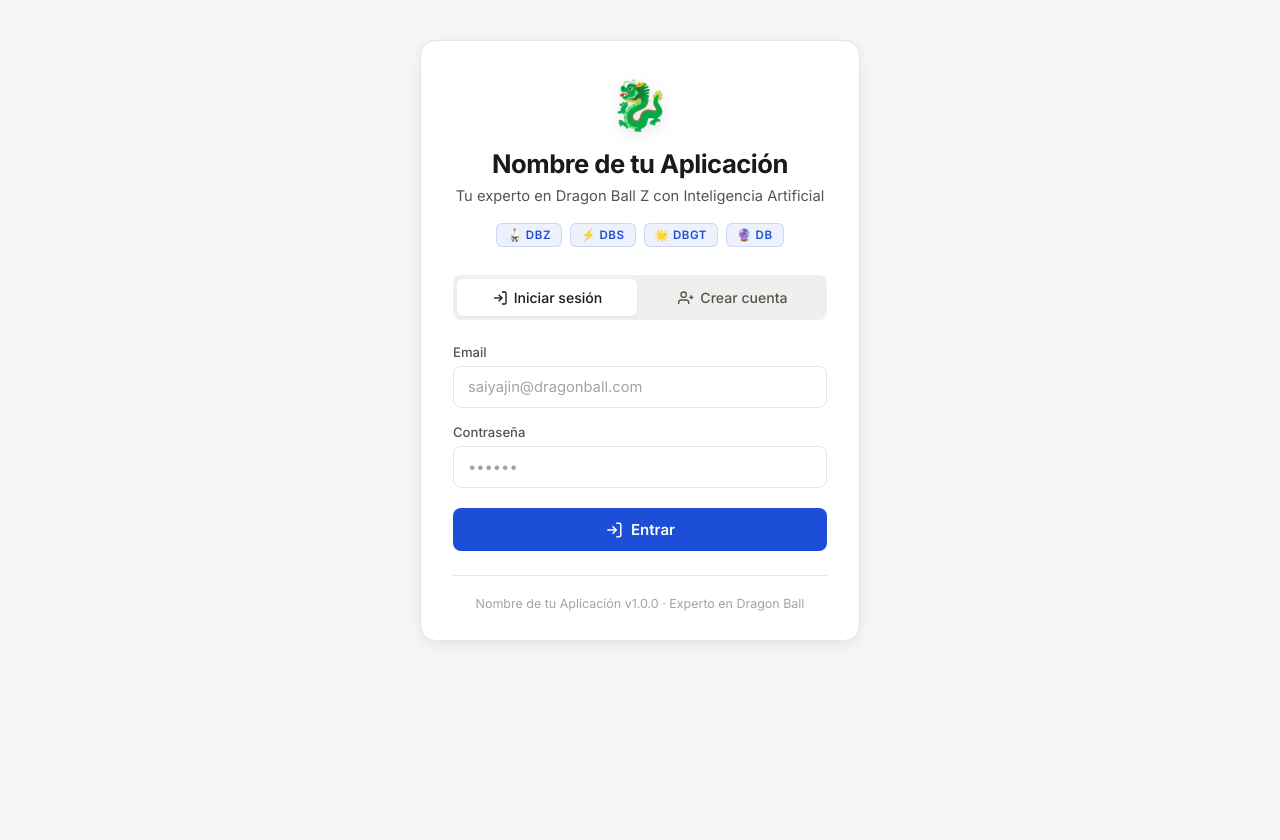
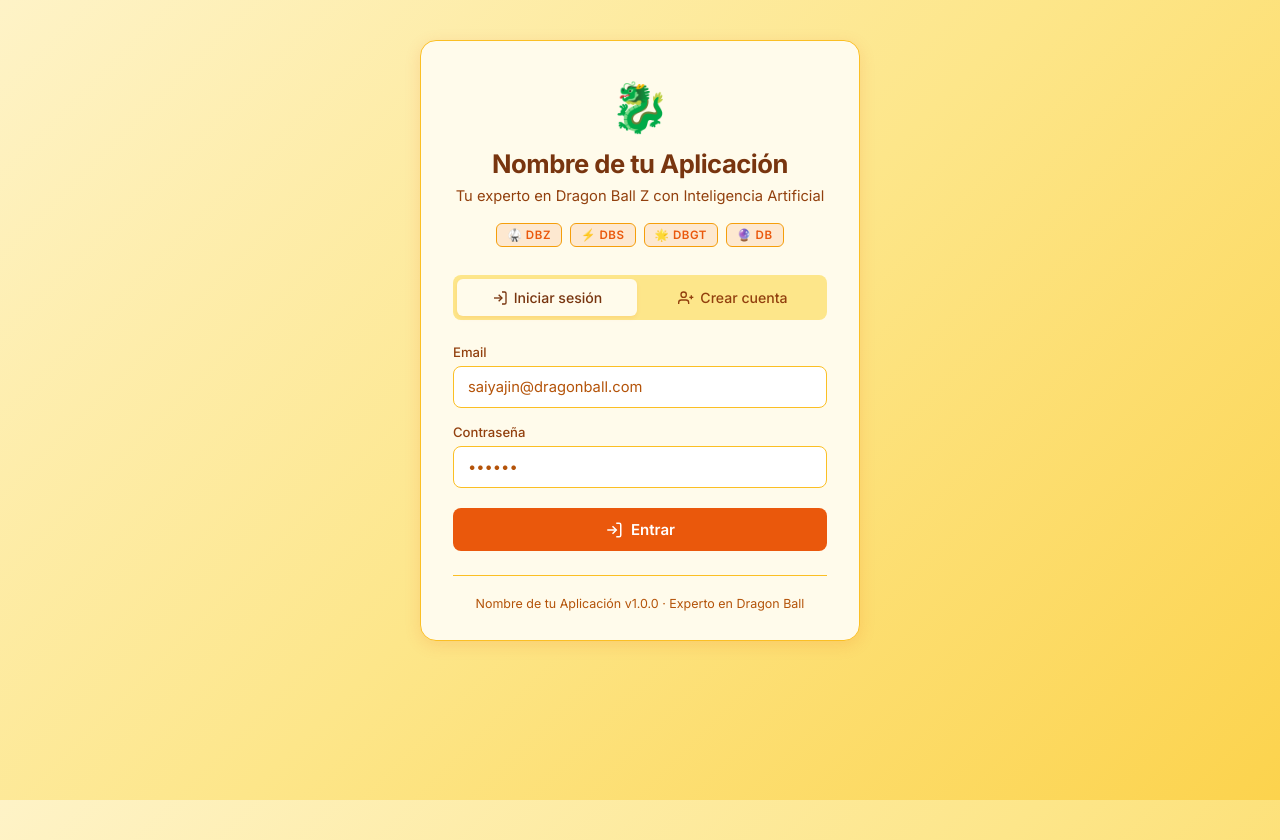
Before and after one commit to AgusMADEV/Proyecto-OraculoNamek, a PHP site: page / in a window 1280 px wide. Run offline with PHP 8.4, Linux system fonts and the light colour scheme.

Commit message:
Update styles.css

```diff
--- a/assets/styles.css
+++ b/assets/styles.css
@@ -1,83 +1,85 @@
 /* ╔══════════════════════════════════════════════════════════════════╗
    ║  Oráculo Namek v2.0 — Dragon Ball Expert Chat Interface         ║
-   ║  Design: Glassmorphism + Notion-inspired + Dark mode support    ║
+   ║  Design: Dragon Ball Theme - Energía Ki & Super Saiyan Style    ║
    ╚══════════════════════════════════════════════════════════════════╝ */
 
-/* ── Theme tokens ──────────────────────────────────────────────────── */
+/* ── Theme tokens: Dragon Ball Style ───────────────────────────────── */
 :root,
 [data-theme="light"] {
-    --bg-0: #f5f5f4;
-    --bg-1: #ffffff;
-    --bg-2: #fafaf9;
-    --bg-3: #f0efed;
-    --bg-sidebar: rgba(255, 255, 255, 0.85);
-    --bg-chat: rgba(250, 250, 249, 0.7);
+    --bg-0: linear-gradient(135deg, #fef3c7 0%, #fde68a 50%, #fcd34d 100%);
+    --bg-1: #fffbeb;
+    --bg-2: #fef3c7;
+    --bg-3: #fde68a;
+    --bg-sidebar: rgba(255, 251, 235, 0.95);
+    --bg-chat: rgba(254, 243, 199, 0.4);
     --bg-input: #ffffff;
-    --text-0: #1c1917;
-    --text-1: #57534e;
-    --text-2: #a8a29e;
-    --accent: #1d4ed8;
-    --accent-hover: #1e40af;
-    --accent-soft: rgba(29, 78, 216, 0.08);
-    --accent-glow: rgba(29, 78, 216, 0.15);
+    --text-0: #78350f;
+    --text-1: #92400e;
+    --text-2: #b45309;
+    --accent: #ea580c;
+    --accent-hover: #c2410c;
+    --accent-soft: rgba(234, 88, 12, 0.12);
+    --accent-glow: rgba(234, 88, 12, 0.3);
     --danger: #dc2626;
-    --danger-soft: rgba(220, 38, 38, 0.06);
+    --danger-soft: rgba(220, 38, 38, 0.08);
     --success: #16a34a;
-    --success-soft: rgba(22, 163, 74, 0.08);
-    --border: #e7e5e4;
-    --border-strong: #d6d3d1;
-    --shadow-sm: 0 1px 2px rgba(0, 0, 0, 0.04);
-    --shadow-md: 0 4px 12px rgba(0, 0, 0, 0.06);
-    --shadow-lg: 0 12px 40px rgba(0, 0, 0, 0.08);
+    --success-soft: rgba(22, 163, 74, 0.1);
+    --border: #fbbf24;
+    --border-strong: #f59e0b;
+    --shadow-sm: 0 2px 4px rgba(234, 88, 12, 0.1);
+    --shadow-md: 0 4px 16px rgba(234, 88, 12, 0.15);
+    --shadow-lg: 0 12px 40px rgba(234, 88, 12, 0.25);
     --radius: 12px;
     --radius-sm: 8px;
     --radius-lg: 16px;
-    --msg-user-bg: #1d4ed8;
+    --msg-user-bg: linear-gradient(135deg, #ea580c 0%, #f59e0b 100%);
     --msg-user-text: #ffffff;
     --msg-assistant-bg: #ffffff;
-    --msg-assistant-border: #e7e5e4;
+    --msg-assistant-border: #fbbf24;
     --code-bg: #1e1e2e;
-    --code-text: #cdd6f4;
-    --kbd-bg: #e7e5e4;
-    --kbd-text: #57534e;
+    --code-text: #fbbf24;
+    --kbd-bg: #fde68a;
+    --kbd-text: #92400e;
     --scrollbar-track: transparent;
-    --scrollbar-thumb: #d6d3d1;
+    --scrollbar-thumb: #f59e0b;
+    --ki-aura: rgba(234, 88, 12, 0.4);
+    --saiyan-glow: rgba(251, 191, 36, 0.6);
 }
 
 [data-theme="dark"] {
-    --bg-0: #0c0a09;
-    --bg-1: #1c1917;
-    --bg-2: #292524;
-    --bg-3: #44403c;
-    --bg-sidebar: rgba(28, 25, 23, 0.9);
-    --bg-chat: rgba(12, 10, 9, 0.7);
-    --bg-input: #292524;
-    --text-0: #fafaf9;
-    --text-1: #a8a29e;
-    --text-2: #78716c;
-    --accent: #60a5fa;
-    --accent-hover: #93c5fd;
-    --accent-soft: rgba(96, 165, 250, 0.1);
-    --accent-glow: rgba(96, 165, 250, 0.2);
+    --bg-0: #0f172a;
+    --bg-1: #1e293b;
+    --bg-2: #334155;
+    --bg-3: #475569;
+    --bg-sidebar: rgba(30, 41, 59, 0.9);
+    --bg-chat: rgba(15, 23, 42, 0.5);
+    --bg-input: #334155;
+    --text-0: #fef3c7;
+    --text-1: #fde68a;
+    --text-2: #fcd34d;
+    --accent: #fb923c;
+    --accent-hover: #fdba74;
+    --accent-soft: rgba(251, 146, 60, 0.08);
+    --accent-glow: rgba(251, 146, 60, 0.12);
     --danger: #f87171;
-    --danger-soft: rgba(248, 113, 113, 0.1);
+    --danger-soft: rgba(248, 113, 113, 0.08);
     --success: #4ade80;
-    --success-soft: rgba(74, 222, 128, 0.1);
-    --border: #292524;
-    --border-strong: #44403c;
+    --success-soft: rgba(74, 222, 128, 0.08);
+    --border: #475569;
+    --border-strong: #64748b;
     --shadow-sm: 0 1px 2px rgba(0, 0, 0, 0.2);
-    --shadow-md: 0 4px 12px rgba(0, 0, 0, 0.3);
-    --shadow-lg: 0 12px 40px rgba(0, 0, 0, 0.4);
-    --msg-user-bg: #2563eb;
-    --msg-user-text: #ffffff;
-    --msg-assistant-bg: #1c1917;
-    --msg-assistant-border: #292524;
-    --code-bg: #0c0a09;
-    --code-text: #cdd6f4;
-    --kbd-bg: #44403c;
-    --kbd-text: #a8a29e;
+    --shadow-md: 0 2px 8px rgba(0, 0, 0, 0.3);
+    --shadow-lg: 0 8px 24px rgba(0, 0, 0, 0.4);
+    --msg-user-bg: #fb923c;
+    --msg-user-text: #0f172a;
+    --msg-assistant-bg: #1e293b;
+    --msg-assistant-border: #475569;
+    --code-bg: #0f172a;
+    --code-text: #fbbf24;
+    --kbd-bg: #475569;
+    --kbd-text: #fde68a;
     --scrollbar-track: transparent;
-    --scrollbar-thumb: #44403c;
+    --scrollbar-thumb: #64748b;
 }
 
 /* ── Reset & base ──────────────────────────────────────────────────── */
@@ -119,7 +121,7 @@ body {
 }
 
 ::-webkit-scrollbar-thumb:hover {
-    background: var(--text-2);
+    background: var(--accent);
 }
 
 /* ── Layout shell ──────────────────────────────────────────────────── */
@@ -162,13 +164,6 @@ body {
 .auth-logo {
     font-size: 3rem;
     margin-bottom: 12px;
-    filter: drop-shadow(0 4px 8px rgba(0, 0, 0, 0.1));
-    animation: float 3s ease-in-out infinite;
-}
-
-@keyframes float {
-    0%, 100% { transform: translateY(0); }
-    50%      { transform: translateY(-6px); }
 }
 
 .auth-hero h1 {
@@ -204,7 +199,7 @@ body {
     border-radius: 6px;
     background: var(--accent-soft);
     color: var(--accent);
-    border: 1px solid var(--accent-glow);
+    border: 1px solid var(--border-strong);
 }
 
 .auth-tabs {
@@ -334,7 +329,6 @@ button:disabled {
 
 .btn-primary:hover:not(:disabled) {
     background: var(--accent-hover);
-    box-shadow: 0 4px 12px var(--accent-glow);
 }
 
 .btn-lg {
@@ -529,7 +523,7 @@ button:disabled {
 
 .conversation-item.active {
     background: var(--accent-soft);
-    border-color: var(--accent-glow);
+    border-color: var(--border-strong);
 }
 
 .conversation-item h4 {
@@ -901,8 +895,14 @@ button:disabled {
 .typing-dot:nth-child(3) { animation-delay: 0.4s; }
 
 @keyframes typingBounce {
-    0%, 60%, 100% { transform: translateY(0); opacity: 0.4; }
-    30%            { transform: translateY(-6px); opacity: 1; }
+    0%, 60%, 100% {
+        transform: translateY(0);
+        opacity: 0.4;
+    }
+    30% {
+        transform: translateY(-6px);
+        opacity: 1;
+    }
 }
 
 /* ── Message form ──────────────────────────────────────────────────── */
@@ -965,7 +965,10 @@ kbd {
     flex-shrink: 0;
     padding: 0;
     box-shadow: 0 2px 8px var(--accent-glow);
-    transition: all 0.2s ease;
+}
+
+.btn-send:hover {
+    background: var(--accent-hover);
 }
 
 .btn-send:hover:not(:disabled) {
@@ -984,7 +987,7 @@ kbd {
 
 @keyframes pulse {
     0%, 100% { box-shadow: 0 2px 8px var(--accent-glow); }
-    50%      { box-shadow: 0 2px 20px var(--accent-glow); }
+    50%      { box-shadow: 0 2px 16px var(--accent-glow); }
 }
 
 /* ── Toast ─────────────────────────────────────────────────────────── */
```
